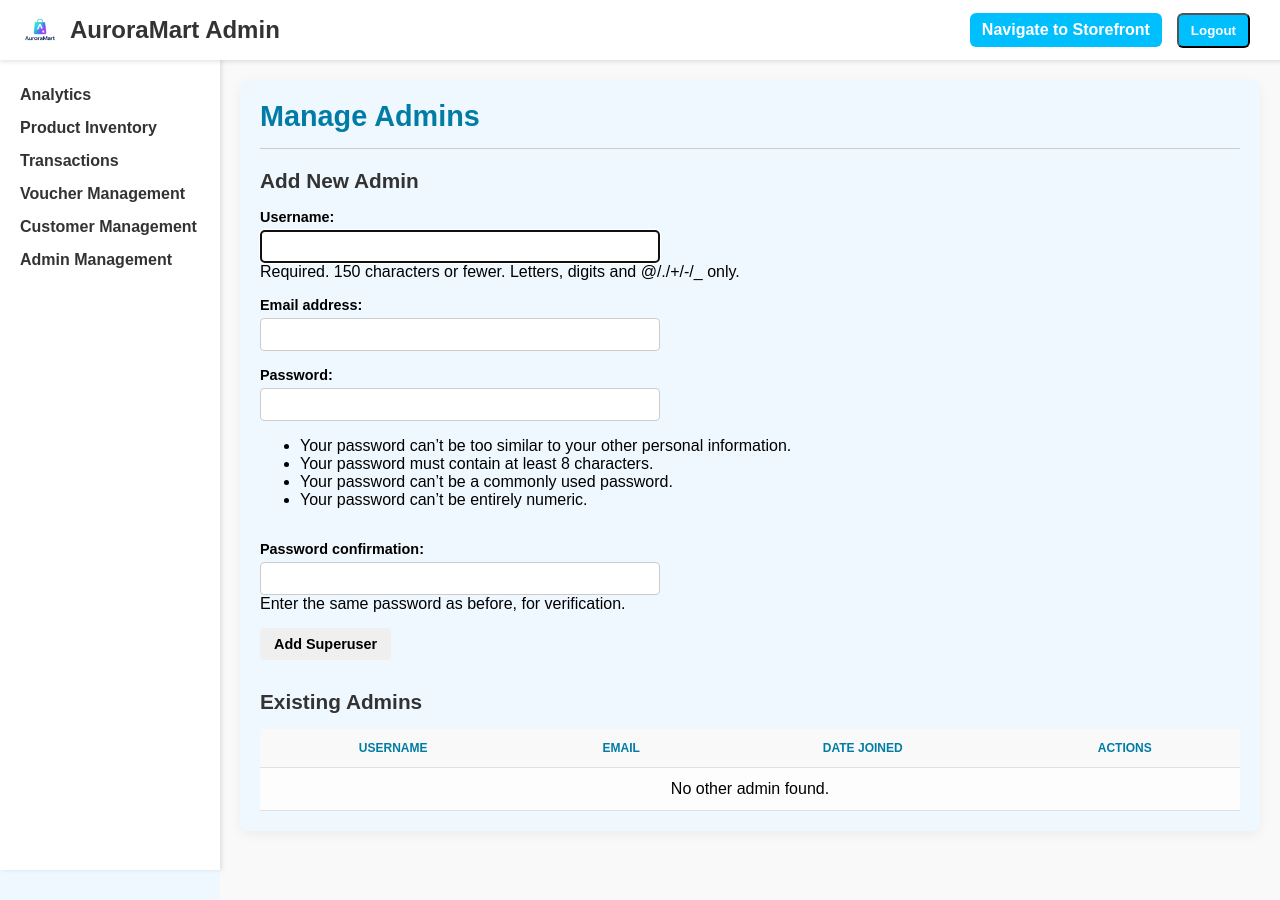
After one commit to sucrameht/aurora-mart, a Django app: page /aurora_admin/admin-users/ in a window 1280 px wide. The commit adds this page. Run offline with Django 5.2, Linux system fonts and the light colour scheme; a user stored in the database is signed in; data comes from the database, SQL or seed files in the repository; both versions use the stored data as it was after the commit.

Commit message:
Creating new admin users

```diff
--- a/aurora_mart_proj/aurora_mart_proj/settings.py
+++ b/aurora_mart_proj/aurora_mart_proj/settings.py
@@ -119,6 +119,7 @@ USE_TZ = True
 
 STATIC_URL = '/static/'
 STATICFILES_DIRS = [ # for the static image to load
+    BASE_DIR / 'static' ,
     BASE_DIR / 'auroraadmin' / "static" ,
 ]
 
--- a/aurora_mart_proj/auroraadmin/forms.py
+++ b/aurora_mart_proj/auroraadmin/forms.py
@@ -1,5 +1,7 @@
 from django import forms
 from storefront.models import Product, Voucher
+from django.contrib.auth.forms import UserCreationForm
+from  django.contrib.auth.models import User
 class ProductCreateForm(forms.ModelForm):
     class Meta:
         model = Product
@@ -55,3 +57,16 @@ class CustomerVoucherAssignForm(forms.Form):
                 voucher.save()
             return len(vouchers)
         return 0
+
+class SuperUserCreationForm(UserCreationForm):
+    class Meta:
+        model = User
+        fields = ['username', 'email', 'password1', 'password2']
+
+    def save(self, commit=True):
+        user = super().save(commit=False)
+        user.is_superuser = True
+        user.is_staff = True
+        if commit:
+            user.save()
+        return user
--- /dev/null
+++ b/aurora_mart_proj/auroraadmin/static/auroraadmin/css/admin_users.css
@@ -0,0 +1,97 @@
+/* --- Styles for Admin Users Page --- */
+/* Inspired by vouchers.css, applied to admin_users.html classes */
+
+/* Main container:
+  Styled like the white "cards" from vouchers.html (.voucher-form-container)
+*/
+.container {
+    padding: 20px;
+    background-color: #f0f8ff; /* White card background */
+    border-radius: 8px;
+    box-shadow: 0 4px 12px rgba(0, 0, 0, 0.05);
+    margin-bottom: 20px;
+}
+
+.container h2 {
+    font-size: 1.8rem;
+    font-weight: 600;
+    color: #007ca5;
+    margin-top: 0; /* Remove default margin */
+    margin-bottom: 20px;
+    padding-bottom: 15px;
+    border-bottom: 1px solid #ccc;
+}
+
+.container h3 {
+    font-size: 1.3rem;
+    font-weight: 600;
+    color: #333;
+    margin-bottom: 15px;
+    margin-top: 30px;
+}
+.container h3:first-of-type {
+    margin-top: 0;
+}
+
+.container form p {
+    display: flex;
+    flex-direction: column;
+    margin-bottom: 15px;
+}
+.container form label {
+    margin-bottom: 5px;
+    font-weight: 600;
+    font-size: 0.9rem;
+}
+.container form input[type="text"],
+.container form input[type="email"],
+.container form input[type="password"] {
+    width: 100%;
+    max-width: 400px;
+    padding: 8px 10px;
+    border: 1px solid #ccc;
+    border-radius: 4px;
+    box-sizing: border-box;
+}
+
+.table {
+    width: 100%;
+    border-collapse: collapse;
+    margin-top: 0;
+}
+.table th,
+.table td {
+    padding: 12px 20px;
+    text-align: center;
+    border-bottom: 1px solid #e0e0e0;
+    vertical-align: middle;
+}
+.table th {
+    background-color: #f9f9f9;
+    font-size: 0.75rem;
+    font-weight: 600;
+    color: #007ca5;
+    text-transform: uppercase;
+}
+.table tbody {
+    background-color: #fdfdfd;
+}
+
+.btn {
+    padding: 8px 14px;
+    border-radius: 4px;
+    text-decoration: none;
+    font-size: 0.9em;
+    font-weight: 600;
+    border: none;
+    cursor: pointer;
+    transition: background-color 0.2s;
+}
+
+.btn-danger {
+    background-color: #dc3545;
+    color: white;
+}
+.btn-danger:hover {
+    background-color: #c82333;
+}
--- a/aurora_mart_proj/auroraadmin/static/auroraadmin/css/vouchers.css
+++ b/aurora_mart_proj/auroraadmin/static/auroraadmin/css/vouchers.css
@@ -63,7 +63,7 @@
     display: flex;
     align-items: center;
     gap: 8px;
-    padding-top: 25px; /* Align with other fields' labels */
+    padding-top: 25px;
 }
 
 /* Error styles */
--- /dev/null
+++ b/aurora_mart_proj/auroraadmin/templates/auroraadmin/admin_users.html
@@ -0,0 +1,53 @@
+{% extends 'auroraadmin/base.html' %}
+{% load static %}
+{% block title %}Manage Superusers{% endblock %}
+{% block extra_css %}
+    <link rel="stylesheet" href="{% static 'auroraadmin/css/admin_users.css' %}">
+{% endblock %}
+
+{% block main_content %}
+<div class="container">
+    <h2>Manage Admins</h2>
+
+    <!-- Create admin Form -->
+    <h3>Add New Admin</h3>
+    <form method="post">
+        {% csrf_token %}
+        {{ form.as_p }}
+        <button type="submit" name="add" class="btn btn-primary">Add Superuser</button>
+    </form>
+
+    <!-- Show all admin other than the main admin -->
+    <h3>Existing Admins</h3>
+    <table class="table">
+        <thead>
+            <tr>
+                <th>Username</th>
+                <th>Email</th>
+                <th>Date Joined</th>
+                <th>Actions</th>
+            </tr>
+        </thead>
+        <tbody>
+            {% for user in admins %}
+            <tr>
+                <td>{{ user.username }}</td>
+                <td>{{ user.email }}</td>
+                <td>{{ user.date_joined|date }}</td>
+                <td>
+                    <form method="post" style="display:inline;">
+                        {% csrf_token %}
+                        <input type="hidden" name="pk" value="{{ user.pk }}">
+                        <button type="submit" name="delete" class="btn btn-danger" onclick="return confirm('Are you sure?')">Delete</button>
+                    </form>
+                </td>
+            </tr>
+            {% empty %}
+            <tr>
+                <td colspan="4">No other admin found.</td>
+            </tr>
+            {% endfor %}
+        </tbody>
+    </table>
+</div>
+{% endblock %}
--- a/aurora_mart_proj/auroraadmin/templates/auroraadmin/base.html
+++ b/aurora_mart_proj/auroraadmin/templates/auroraadmin/base.html
@@ -32,6 +32,7 @@
                     <li><a href="{% url 'auroraadmin:transactions_list' %}">Transactions</a></li>
                     <li><a href="{% url 'auroraadmin:voucher_list' %}">Voucher Management</a></li>
                     <li><a href="{% url 'auroraadmin:customers_list' %}">Customer Management</a></li>
+                    <li><a href="{% url 'auroraadmin:admin_users' %}">Admin Management</a></li>
                 </ul>
             </nav>
             {% endblock %}
--- a/aurora_mart_proj/auroraadmin/urls.py
+++ b/aurora_mart_proj/auroraadmin/urls.py
@@ -1,5 +1,5 @@
 from django.urls import path
-from .views import analytics_view, ProductInventoryView, AddProductView, DeleteProductView, TransactionListView, TransactionDetailView, VoucherManagementView, CustomerListView, CustomerVoucherAssignView, ProductActionsView
+from .views import analytics_view, ProductInventoryView, AddProductView, DeleteProductView, TransactionListView, TransactionDetailView, VoucherManagementView, CustomerListView, CustomerVoucherAssignView, ProductActionsView, AdminUserView
 from django.contrib.auth.views import LogoutView
 
 app_name = 'auroraadmin'
@@ -12,8 +12,9 @@ urlpatterns = [
     path('product/<str:sku_code>/delete/', DeleteProductView.as_view(), name='product_delete'),
     path('transactions/', TransactionListView.as_view(), name='transactions_list'),
     path('transactions/<int:pk>/', TransactionDetailView.as_view(), name='transaction_detail'),
-    path('vouchers/', VoucherManagementView.as_view(), name="voucher_list"),
-    path('customers/', CustomerListView.as_view(), name="customers_list"),
+    path('vouchers/', VoucherManagementView.as_view(), name='voucher_list'),
+    path('customers/', CustomerListView.as_view(), name='customers_list'),
     path('customer/<int:user_id>/add-vouchers/', CustomerVoucherAssignView.as_view(), name="customer_add_vouchers"),
+    path('admin-users/', AdminUserView.as_view(), name='admin_users'),
     path('logout/', LogoutView.as_view(next_page='login'), name='logout'),
 ]
--- a/aurora_mart_proj/auroraadmin/views.py
+++ b/aurora_mart_proj/auroraadmin/views.py
@@ -2,7 +2,7 @@ from django.shortcuts import render, get_object_or_404, redirect
 from storefront.models import Product, Voucher
 from django.db.models import Q
 from django.views import View
-from .forms import ProductCreateForm, VoucherForm, CustomerVoucherAssignForm
+from .forms import ProductCreateForm, VoucherForm, CustomerVoucherAssignForm, SuperUserCreationForm
 from django.urls import reverse
 from django.contrib import messages
 from django import forms
@@ -17,6 +17,7 @@ from django.core.paginator import Paginator
 from authentication.models import UserProfile
 from django.contrib.auth.models import User
 import secrets, string
+from django.http import HttpResponseForbidden
 
 SKU_MAPPINGS = {
     'Automotive': {
@@ -635,3 +636,49 @@ class CustomerVoucherAssignView(View):
             'current_vouchers': current_vouchers,
         }
         return render(request, self.template_name, context)
+
+@method_decorator(login_required(login_url='/login'), name='dispatch')
+@method_decorator(user_passes_test(lambda u: u.is_superuser, login_url='/login'), name='dispatch')
+class AdminUserView(View):
+    template_name = 'auroraadmin/admin_users.html'
+
+    def dispatch(self, request, *args, **kwargs):
+        if request.user.username != 'admin':
+            return HttpResponseForbidden("Only the main admin user can access this page!")
+        return super().dispatch(request, *args, **kwargs)
+
+    def get(self, request, *args, **kwargs):
+        admins = User.objects.filter(is_superuser=True).exclude(id=request.user.id)
+        print("Admins in list:", list(admins.values_list('username', flat=True)))
+        form = SuperUserCreationForm()
+        context = {
+            'form': form,
+            'admins': admins,
+        }
+        return render(request, self.template_name, context)
+
+    def post(self, request, *args, **kwargs):
+        if 'add' in request.POST:
+            form = SuperUserCreationForm(request.POST)
+
+            if form.is_valid():
+                form.save()
+                messages.success(request, 'New admin user created successfully.')
+                return redirect('auroraadmin:admin_users')
+
+            else:
+                admins = User.objects.filter(is_superuser=True).exclude(username='admin')
+                context = {
+                    'form': form,
+                    'admins': admins,
+                }
+            return render(request, self.template_name, context)
+
+        elif 'delete' in request.POST: # since the main user will not be in the list
+            admin_id = request.POST.get('pk')
+            admin_user = get_object_or_404(User, id=admin_id, is_superuser=True)
+            admin_user.delete()
+            messages.success(request, 'Admin user deleted successfully.')
+            return redirect('auroraadmin:admin_users')
+
+        return self.get(request)
```
Also changed, not shown: aurora_mart_proj/db.sqlite3.
